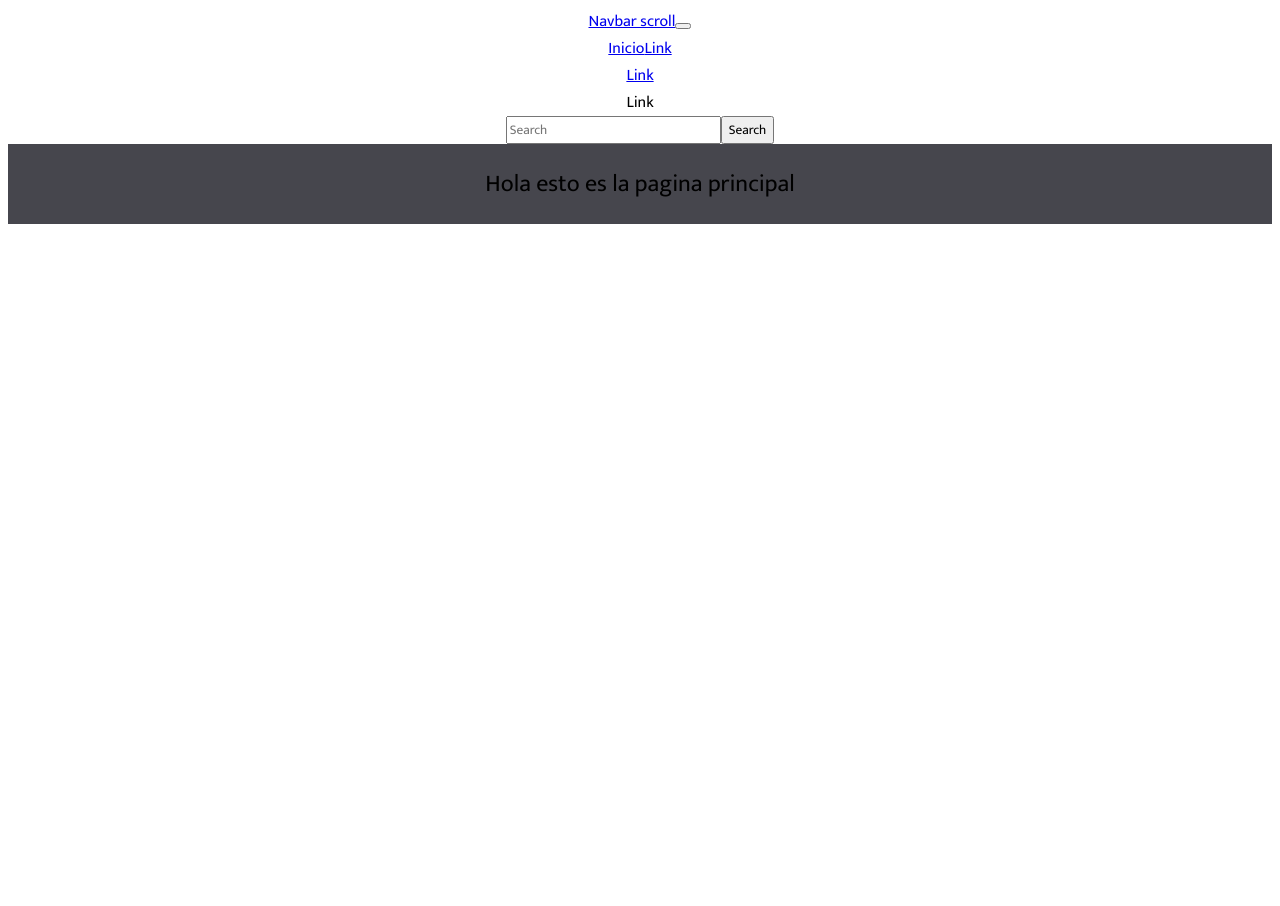
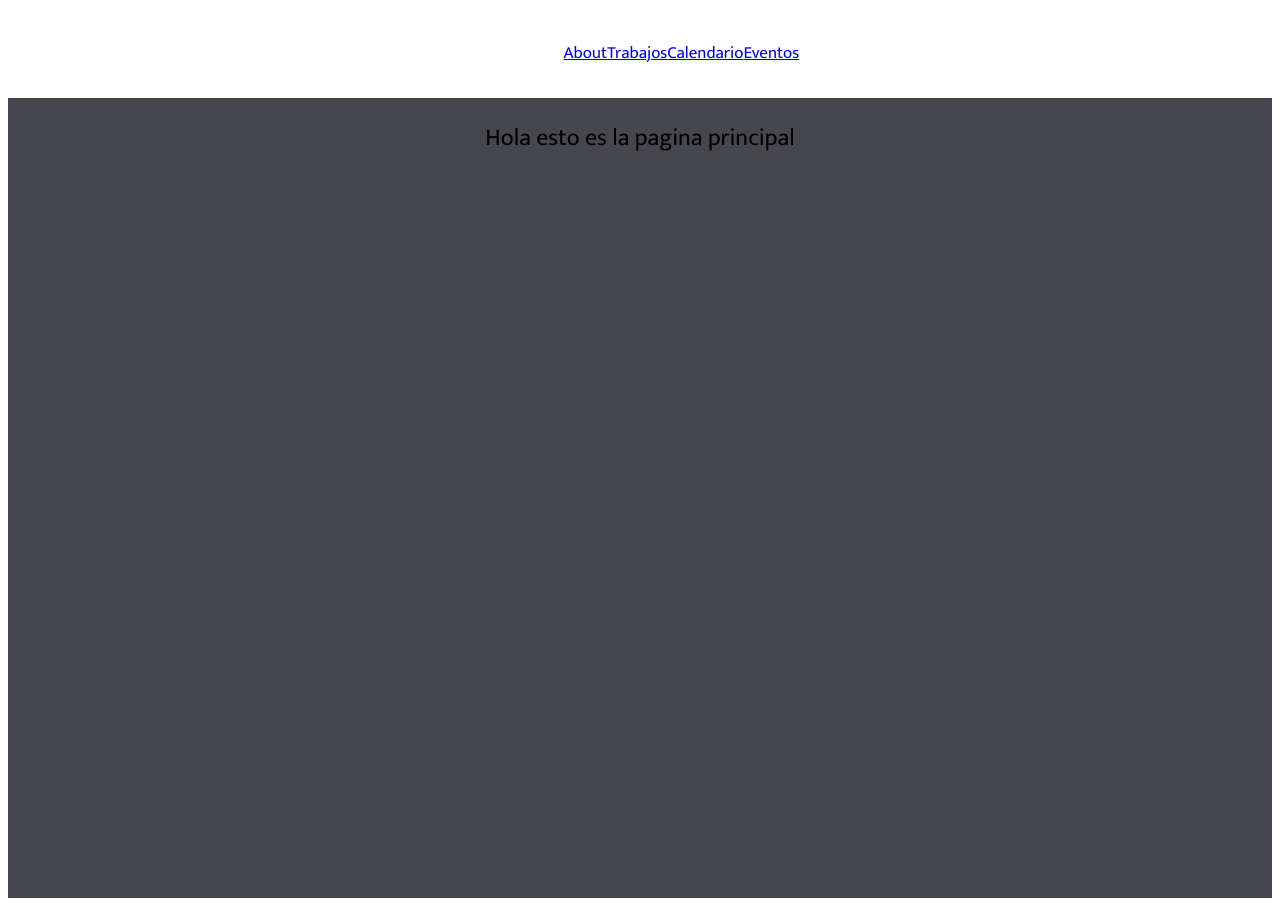
Before and after one commit to Luchiwis/WebCampus-GT-Clases, a React (Vite) app: page / in a window 1280 px wide. Before the commit the page ends 800 px from the top, so only its background shows below. Built offline with nearby package versions, Linux system fonts and the light colour scheme; a web font is replaced by a local one.

Commit message:
Arreglos

```diff
--- a/src/components/NavBar/NavBar.css
+++ b/src/components/NavBar/NavBar.css
@@ -1,28 +1,22 @@
-nav{
+
+
+.navbar{
     display: flex;
+    color: white;
     text-align: center;
+    padding: 14px 16px;
+    text-decoration: none;
+
+    font-size: 17px;
     justify-content: center;
     align-items: center;
 }
 
-.Navbar-cs{
-    display: flex;
-    text-align: center;
-    justify-content: center;
-    align-items: center;
+.navbar li{
+    float: left;
+    list-style: none;
 }
 
-.NavLink{
-    width: 100%;
-    margin-right: 5%;
-    margin-left: 5%;
-    border: 3px solid rgb(78, 165, 236);
-    text-decoration: none;
-    color: rgba(17, 9, 1, 0.973);
-    padding: 3px;
-    border-radius: 15px;
+.navbar a{
+
 }
-
-.Nav.active{
-    text-decoration: underline;
-}
--- a/src/components/NavBar/NavBar.jsx
+++ b/src/components/NavBar/NavBar.jsx
@@ -1,53 +1,18 @@
-import Button from "react-bootstrap/Button";
-import Container from "react-bootstrap/Container";
-import Form from "react-bootstrap/Form";
-import Nav from "react-bootstrap/Nav";
-import Navbar from "react-bootstrap/Navbar";
-import NavDropdown from "react-bootstrap/NavDropdown";
 import "./NavBar.css";
 
 export function NavBar() {
   return (
     <>
       <div className="Navbar-cs">
-        <Navbar expand="lg" className="bg-body-tertiary">
-          <Container fluid>
-            <Navbar.Brand href="#">Navbar scroll</Navbar.Brand>
-            <Navbar.Toggle aria-controls="navbarScroll" />
-            <Navbar.Collapse id="navbarScroll">
-              <Nav
-                className="me-auto my-2 my-lg-0"
-                style={{ maxHeight: "100px" }}
-                navbarScroll
-              >
-                <Nav.Link href="#action1">Inicio</Nav.Link>
-                <Nav.Link href="#action2">Link</Nav.Link>
-                <NavDropdown title="Link" id="navbarScrollingDropdown">
-                  <NavDropdown.Item href="#action3">Action</NavDropdown.Item>
-                  <NavDropdown.Item href="#action4">
-                    Another action
-                  </NavDropdown.Item>
-                  <NavDropdown.Divider />
-                  <NavDropdown.Item href="#action5">
-                    Something else here
-                  </NavDropdown.Item>
-                </NavDropdown>
-                <Nav.Link href="#" disabled>
-                  Link
-                </Nav.Link>
-              </Nav>
-              <Form className="d-flex">
-                <Form.Control
-                  type="search"
-                  placeholder="Search"
-                  className="me-2"
-                  aria-label="Search"
-                />
-                <Button variant="outline-success">Search</Button>
-              </Form>
-            </Navbar.Collapse>
-          </Container>
-        </Navbar>
+        <nav className="navbar">
+            <ul>
+                <li><a href="/home"></a>Home</li>
+                <li><a href="/about/">About</a></li>
+                <li><a href="/trabajo/:numero">Trabajos</a></li>
+                <li><a href="/calendario/">Calendario</a></li>
+                <li><a href="/event/:id">Eventos</a></li>
+            </ul>
+        </nav>
       </div>
     </>
   );
--- a/src/sections/Error404/Error404.css
+++ b/src/sections/Error404/Error404.css
@@ -10,12 +10,17 @@
 .tagA{
     text-decoration: none;
     color: blue;
+    padding: 3px;
 }
 
 .tagA:hover{
     color: black;
+    transition-duration: 0.2s;
+
 }
 
 .tagA:active{
     color: white;
+    transition-duration: 0.2s;
+    padding: -3px;
 }
--- a/src/sections/PaginaPrincipal/PaginaPrincipal.css
+++ b/src/sections/PaginaPrincipal/PaginaPrincipal.css
@@ -4,7 +4,7 @@
 
 .section {
     background-color: var(---colorFondo);
-
+    min-height: 100vh;
     display: flex;
     justify-content: center;
     align-content: center;
```
